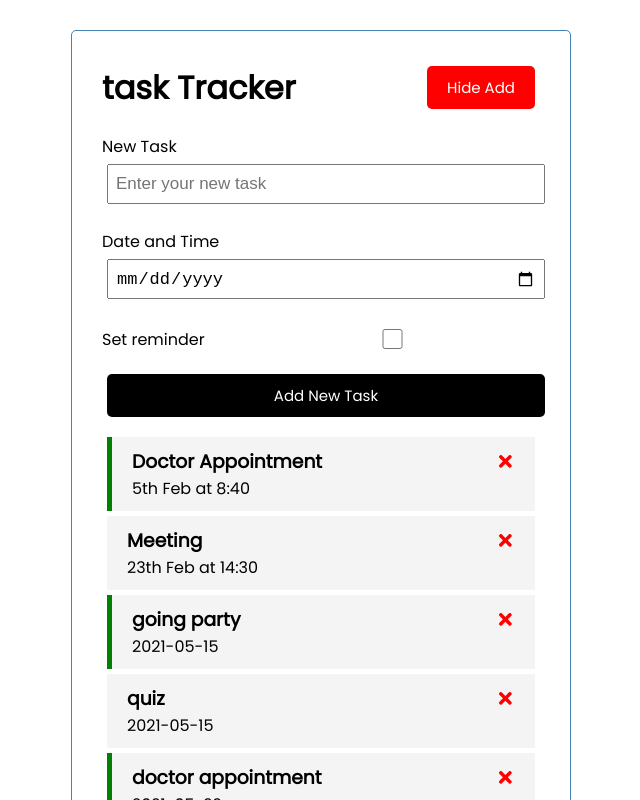
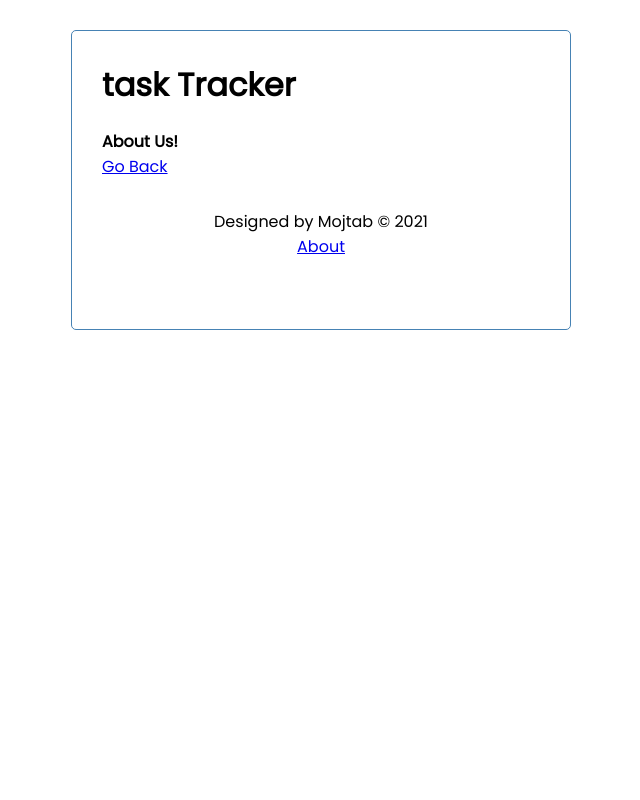
Before and after one commit to mghezel61/taskTracker, a React (Create React App) app: page /about in a window 1280 px wide. Shown: the top 800 px of the page, without its empty margins (319-959 px from the left). Built offline with nearby package versions, Linux system fonts and the light colour scheme; data requests are answered from the project's data file; the HTML template or start-up script is replaced by a standard one.

Commit message:
add the Router and Route components to the app

```diff
--- a/db.json
+++ b/db.json
@@ -1,29 +1,5 @@
 {
   "tasks": [
-    {
-      "id": 1,
-      "title": "Doctor Appointment",
-      "day": "5th Feb at 8:40",
-      "reminder": true
-    },
-    {
-      "id": 4,
-      "title": "Meeting",
-      "day": "23th Feb at 14:30",
-      "reminder": false
-    },
-    {
-      "title": "going party",
-      "day": "2021-05-15",
-      "reminder": true,
-      "id": 5
-    },
-    {
-      "title": "quiz",
-      "day": "2021-05-15",
-      "reminder": false,
-      "id": 6
-    },
     {
       "title": "doctor appointment",
       "day": "2021-05-22",
@@ -35,6 +11,12 @@
       "day": "2021-05-15",
       "reminder": true,
       "id": 8
+    },
+    {
+      "title": "going party",
+      "day": "2021-05-27",
+      "reminder": true,
+      "id": 9
     }
   ]
 }
--- a/package.json
+++ b/package.json
@@ -10,6 +10,7 @@
     "react": "^17.0.2",
     "react-dom": "^17.0.2",
     "react-icons": "^4.2.0",
+    "react-router-dom": "^5.2.0",
     "react-scripts": "4.0.3",
     "web-vitals": "^1.1.2"
   },
--- a/src/App.jsx
+++ b/src/App.jsx
@@ -1,11 +1,14 @@
 import React, { useState, useEffect } from "react";
 
 import "./App.css";
+import AddTask from "./components/AddTask";
 import Header from "./components/Header";
-import AddTask from "./components/AddTask";
+import Footer from "./components/Footer";
 import TasksList from "./components/TasksList";
+import { BrowserRouter as Router, Route } from "react-router-dom";
+import AboutUs from "./components/AboutUs";
 
-function App() {
+function App(props) {
   // toggle add filed
   const [showAddTask, setShowAddTask] = useState(true);
   // fetch data from DB
@@ -82,8 +85,14 @@ function App() {
     setShowAddTask(!showAddTask);
   };
   return (
+    <Router>
       <div className="container">
         <Header onClick={toggleAddComponen} showAdd={showAddTask} />
+        <Route
+          path="/"
+          exact
+          render={() => (
+            <>
               {showAddTask && <AddTask addTask={addTask} />}
               {tasks.length > 0 ? (
                 <TasksList
@@ -94,7 +103,14 @@ function App() {
               ) : (
                 "There is no task to show"
               )}
+            </>
+          )}
+        />
+
+        <Route path="/about" component={AboutUs} />
+        <Footer />
       </div>
+    </Router>
   );
 }
 
--- /dev/null
+++ b/src/components/AboutUs.jsx
@@ -0,0 +1,12 @@
+import { Link } from "react-router-dom";
+
+const AboutUs = () => {
+    return (
+        <div>
+            <h4>About Us!</h4>
+            <Link to="/">Go Back</Link>
+        </div>
+    );
+}
+
+export default AboutUs;
--- a/src/components/Footer.jsx
+++ b/src/components/Footer.jsx
@@ -1,11 +1,11 @@
-
-import React from 'react'
+import { Link } from "react-router-dom"
 
 const Footer = () => {
     return (
-        <div>
-
-        </div>
+        <footer>
+            <p>Designed by Mojtab &copy; 2021</p>
+            <Link to="/about">About</Link>
+        </footer>
     )
 }
 
--- a/src/components/Header.jsx
+++ b/src/components/Header.jsx
@@ -1,17 +1,19 @@
 import Button from "./Button";
+import { useLocation } from "react-router-dom";
 
 const Header = ({ onClick, showAdd }) => {
-  console.log({ showAdd });
   return (
     <>
       <header className="header">
         <h1>task Tracker</h1>
+        {useLocation().pathname === "/" && (
           <Button
             title={showAdd ? "Hide Add" : "Show Add"}
             color="white"
             bgColor={showAdd ? "red" : "green"}
             onClick={onClick}
           />
+        )}
       </header>
     </>
   );
```
Also changed, not shown: 1 other file (tests, documents, lock files or other folders). Lines whose indentation alone changed are shown as unchanged.
